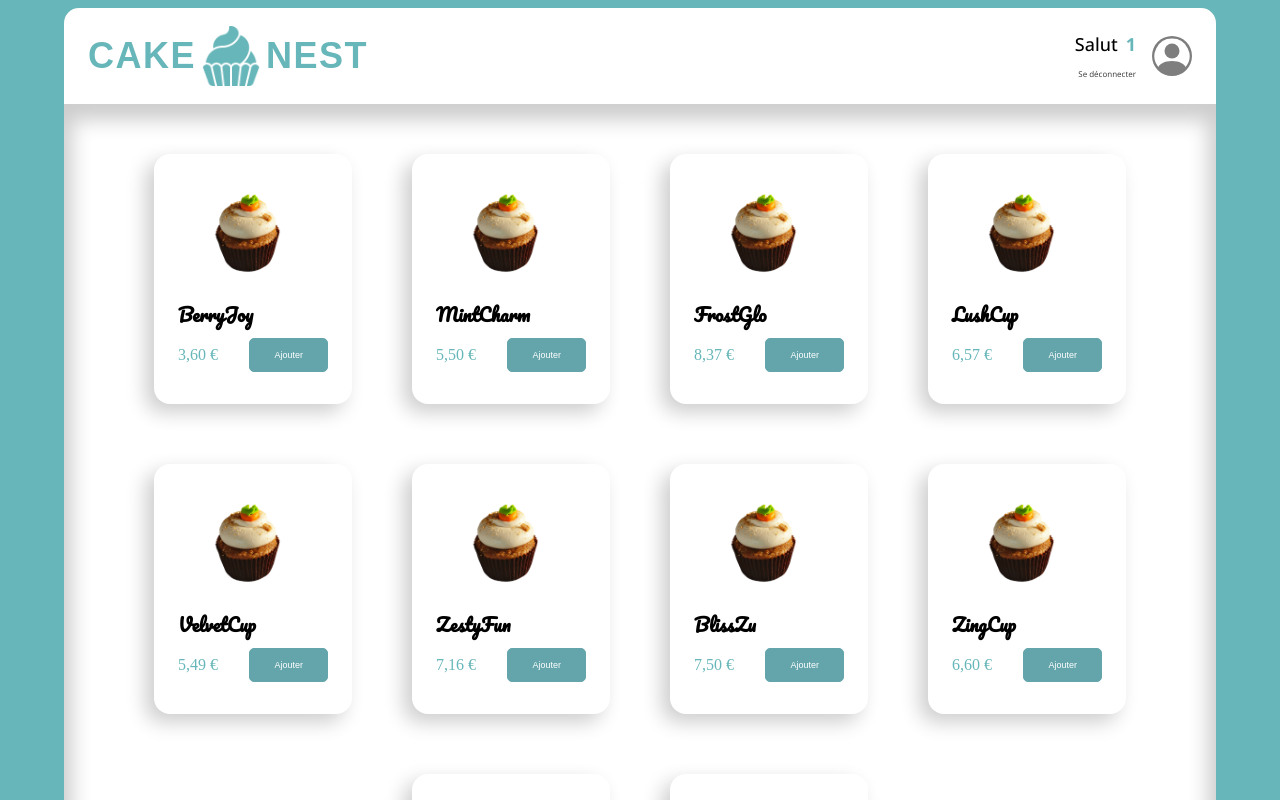
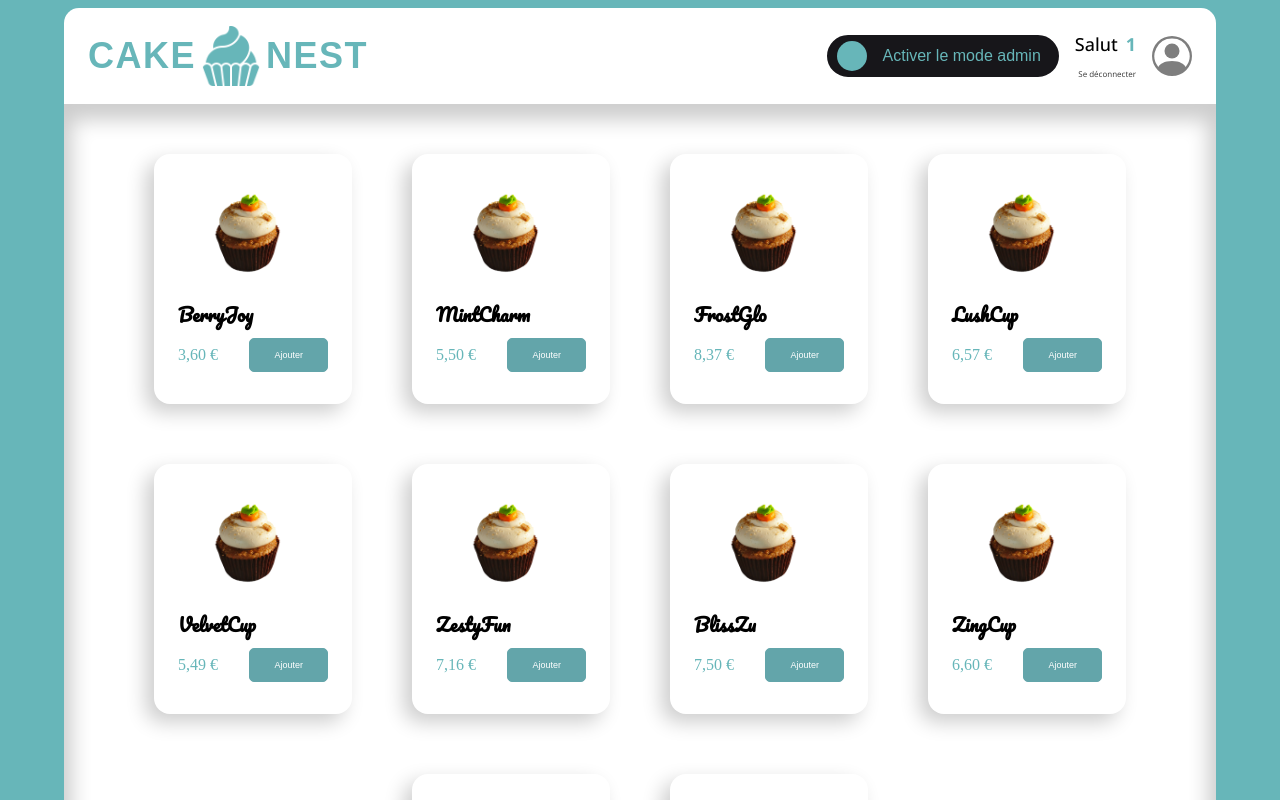
Before and after one commit to Cibernitron/React, a React (Vite) app: page /order/1 in a window 1280 px wide. Shown: the top 800 px of the page. Built offline with nearby package versions, Linux system fonts and the light colour scheme.

Commit message:
T06 check

```diff
--- a/index.html
+++ b/index.html
@@ -2,7 +2,7 @@
 <html lang="en">
   <head>
     <meta charset="UTF-8" />
-    <link rel="icon" type="image/svg+xml" href="/vite.svg" />
+    <link rel="icon" type="image" href="images/cupcake-item.png" />
     <link rel="preconnect" href="https://fonts.googleapis.com" />
     <link rel="preconnect" href="https://fonts.gstatic.com" crossorigin />
     <link rel="stylesheet" href="index.css" />
@@ -15,7 +15,7 @@
       rel="stylesheet"
     />
     <meta name="viewport" content="width=device-width, initial-scale=1.0" />
-    <title>Vite + React</title>
+    <title>Cake Nest</title>
   </head>
   <body>
     <div class="body-container">
--- a/package.json
+++ b/package.json
@@ -15,6 +15,7 @@
     "react-dom": "^18.2.0",
     "react-icons": "^5.0.1",
     "react-router-dom": "^6.22.3",
+    "react-toastify": "^10.0.5",
     "styled-components": "^6.1.8"
   },
   "devDependencies": {
--- a/src/components/reusable-ui/NavBar.jsx
+++ b/src/components/reusable-ui/NavBar.jsx
@@ -1,16 +1,59 @@
 import styled from "styled-components";
+import { useState } from "react";
+import { toast, ToastContainer } from 'react-toastify';
+import 'react-toastify/dist/ReactToastify.css';
+import { BsPersonCircle } from "react-icons/bs";
 import { theme } from "../../theme";
-import { BsPersonCircle } from "react-icons/bs";
 import Logo from "./Logo";
 import { Link } from "react-router-dom";
 
 export default function NavBar({ username }) {
+  const [isAdminMode, setIsAdminMode] = useState(false);
+  const [buttonColor, setButtonColor] = useState(theme.colors.dark);
+  const [buttonTextColor, setButtonTextColor] = useState(theme.colors.primary);
+  const [buttonBorder, setButtonBorder] = useState(theme.colors.dark);
+  const [circlePosition, setCirclePosition] = useState("left");
+  const [activeText, setActiveText] = useState("Activer le mode admin");
+
+  const toggleAdminMode = () => {
+    setIsAdminMode(!isAdminMode);
+    if (!isAdminMode) {
+      setButtonColor(theme.colors.white);
+      setButtonTextColor(theme.colors.dark);
+      setButtonBorder(theme.colors.primary);
+      setCirclePosition("right");
+      setActiveText("Désactiver le mode admin");
+      toast.success("Mode admin activé", {
+        position: "bottom-right",
+        autoClose: 5000,
+        hideProgressBar: false,
+        closeOnClick: true,
+        pauseOnHover: true,
+        draggable: true,
+        progress: undefined,
+        theme: "dark",
+      });
+    } else {
+
+      setButtonColor(theme.colors.dark);
+      setButtonTextColor(theme.colors.primary);
+      setButtonBorder(theme.colors.dark);
+      setCirclePosition("left");
+      setActiveText("Activer le mode admin");
+    }
+  };
+
   return (
+    <>
       <Nav>
         <Link className="link" to={"/"}>
           <Logo />
         </Link>
         <NavContainer>
+            <AdminButton onClick={toggleAdminMode} border={buttonBorder} color={buttonColor} position={circlePosition}>
+              <Circle />
+              <ButtonText color={buttonTextColor}  isactive={circlePosition === "left" ? "true" : "false"}>{activeText}</ButtonText>
+            </AdminButton>
           <UserContainer>
             <HelloContainer>
               <Hello>Salut</Hello>
@@ -21,8 +64,11 @@ export default function NavBar({ username }) {
           <BsPersonCircle className="icon" />
         </NavContainer>
       </Nav>
+      <ToastContainer position="bottom-right" />
+    </>
   );
 }
+
 
 const Nav = styled.nav`
   background: white;
@@ -39,6 +85,7 @@ const Nav = styled.nav`
     width: 40px;
     height: 40px;
     opacity: 50%;
+    cursor: pointer;
   }
 
   .link {
@@ -81,3 +128,31 @@ const Links = styled.a`
   opacity: 80%;
   font-family: "Open Sans", sans-serif;
 `;
+const AdminButton = styled.button`
+  font-size: 16px;
+  background-color: ${(props) => props.color};
+  color: ${(props) => props.color};
+  border: none;
+  padding: 4px 8px;
+  border-radius: 32px;
+  border: 2px solid ${(props) => props.border} ;
+  display: flex;
+  align-items: center;
+  gap: 8px;
+  justify-content: ${(props) => (props.position === "left" ? "flex-start" : "flex-end")};
+  flex-direction: ${(props) => (props.position === "left" ? "row" : "row-reverse")};
+  transition: flex-direction 1s ease; /* Ajout de la transition */
+`;
+
+const Circle = styled.div`
+  width: 30px;
+  height: 30px;
+  background-color:${theme.colors.primary};
+  border-radius: 50%;
+`;
+
+
+const ButtonText = styled.span`
+color: ${(props) => props.color};
+margin: 0 8px;
+`;
--- a/src/index.css
+++ b/src/index.css
@@ -10,3 +10,6 @@ body {
   align-items: center;
   justify-content: center;
 }
+:root {
+  --toastify-color-success: #4585fc;
+}
--- a/src/theme/index.js
+++ b/src/theme/index.js
@@ -1,5 +1,5 @@
 const colors = {
-    dark: "#17 161a",
+    dark: "#17161a",
     incognito: "#333",
     white: "#fff",
     background_white: "#f5f5f7",
```
Also changed, not shown: 1 other file (tests, documents, lock files or other folders). Lines whose indentation alone changed are shown as unchanged.
